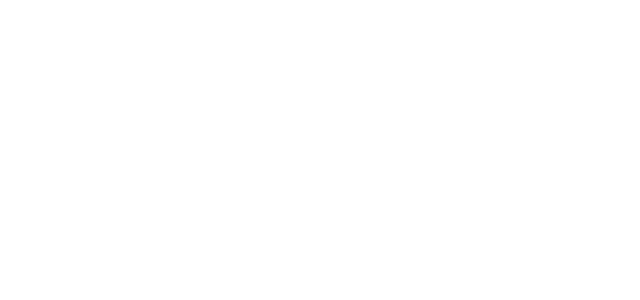
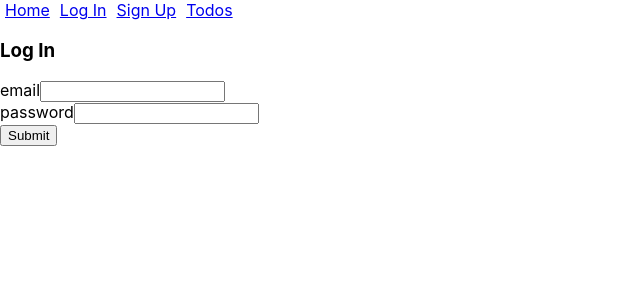
Before and after one commit to caseywar/lab12-auth-frontend, a React (Create React App) app: page /login in a window 1280 px wide. Shown: the top 300 px of the page, without its empty margins (0-640 px from the left). Built offline with nearby package versions, Linux system fonts and the light colour scheme.

Commit message:
sign up and sign in working. list page rendering

```diff
--- a/package.json
+++ b/package.json
@@ -8,7 +8,9 @@
     "@testing-library/user-event": "^12.8.1",
     "react": "^17.0.1",
     "react-dom": "^17.0.1",
+    "react-router-dom": "^5.2.0",
     "react-scripts": "4.0.3",
+    "superagent": "^6.1.0",
     "web-vitals": "^1.1.0"
   },
   "scripts": {
--- a/src/App.css
+++ b/src/App.css
@@ -2,37 +2,28 @@
   text-align: center;
 }
 
-.App-logo {
-  height: 40vmin;
-  pointer-events: none;
+a {
+  margin: 5px;
 }
 
-@media (prefers-reduced-motion: no-preference) {
-  .App-logo {
-    animation: App-logo-spin infinite 20s linear;
-  }
+label {
+  display: block
 }
 
-.App-header {
-  background-color: #282c34;
-  min-height: 100vh;
-  display: flex;
-  flex-direction: column;
-  align-items: center;
-  justify-content: center;
-  font-size: calc(10px + 2vmin);
-  color: white;
+
+.todo {
+  border: solid 3px black;
+  border-radius: 40px;
+  width: 30%;
+  padding: 10px;
+  cursor: pointer;
+  transition: all .3s ease-in-out;
 }
 
-.App-link {
-  color: #61dafb;
+.todo:hover {
+  background-color: rgb(122, 224, 255);
 }
 
-@keyframes App-logo-spin {
-  from {
-    transform: rotate(0deg);
-  }
-  to {
-    transform: rotate(360deg);
-  }
+.completed {
+  text-decoration: line-through;
 }
--- a/src/App.js
+++ b/src/App.js
@@ -1,12 +1,80 @@
 import React, { Component } from 'react'
 import './App.css';
+import {
+  BrowserRouter as Router,
+  Route,
+  Switch,
+} from 'react-router-dom';
+import Home from './Home/Home.js';
+import Header from './components/Header.js';
+
+import TodosListPage from './TodosListPage/TodosListPage.js';
+import SignUpPage from './AuthPages/SignUpPage.js';
+import LoginPage from './AuthPages/LoginPage.js';
 
 
+
+import { getUserFromLocalStorage, putUserInLocalStorage } from './local-storage-utils';
+
 export default class App extends Component {
+  state = {
+    user: getUserFromLocalStorage()
+  }
+
+  handleUserChange = (user) => {
+    this.setState({ user })
+
+    putUserInLocalStorage(user);
+  }
+
+  handleLogout = () => {
+    this.handleUserChange();
+  }
+
   render() {
+    const { user } = this.state;
     return (
       <div>
-
+        <Router>
+          <Header
+            user={this.state.user}
+            handleLogout={this.handleLogout} />
+          <Switch>
+            <Route
+              path="/"
+              exact
+              render={(routerProps) => <Home {...routerProps} />}
+            />
+            <Route
+              path="/todos"
+              exact
+              token={user && user.token}
+              render={(routerProps) =>
+                <TodosListPage
+                  user={this.state.user}
+                  {...routerProps}
+                />}
+            />
+            <Route
+              path="/login"
+              exact
+              render={(routerProps) =>
+                <LoginPage
+                  handleUserChange={this.handleUserChange}
+                  {...routerProps}
+                />}
+            />
+            <Route
+              path="/signup"
+              exact
+              render={(routerProps) =>
+                <SignUpPage
+                  handleUserChange={this.handleUserChange}
+                  {...routerProps}
+                />}
+            />
+          </Switch>
+        </Router>
       </div>
     )
   }
--- a/src/AuthPages/LoginPage.js
+++ b/src/AuthPages/LoginPage.js
@@ -0,0 +1,43 @@
+import React, { Component } from 'react'
+import { loginUser } from '../api-utils.js';
+
+
+export default class LoginPage extends Component {
+    state = {
+        email: '',
+        password: ''
+    }
+
+    handleEmailChange = (e) => this.setState({ email: e.target.value })
+
+    handlePasswordChange = (e) => this.setState({ password: e.target.value })
+
+    handleSubmit = async e => {
+        e.preventDefault();
+
+        const user = await loginUser(this.state.email, this.state.password);
+
+        this.props.handleUserChange(user);
+
+        this.props.history.push('/todos');
+    }
+    render() {
+        return (
+            <div>
+                <h3>Log In</h3>
+                <form onSubmit={this.handleSubmit}>
+                    <label >
+                        email
+                        <input value={this.state.email} onChange={this.handleEmailChange} />
+                    </label>
+
+                    <label >
+                        password
+                        <input value={this.state.password} onChange={this.handlePasswordChange} />
+                    </label>
+                    <button>Submit</button>
+                </form>
+            </div>
+        )
+    }
+}
--- a/src/AuthPages/SignUpPage.js
+++ b/src/AuthPages/SignUpPage.js
@@ -0,0 +1,43 @@
+import React, { Component } from 'react'
+import { signUpUser } from '../api-utils.js';
+
+export default class SignUpPage extends Component {
+    state = {
+        email: '',
+        password: ''
+    }
+
+    handleEmailChange = (e) => this.setState({ email: e.target.value })
+
+    handlePasswordChange = (e) => this.setState({ password: e.target.value })
+
+    handleSubmit = async e => {
+        e.preventDefault();
+
+        const user = await signUpUser(this.state.email, this.state.password);
+
+        this.props.handleUserChange(user);
+
+        this.props.history.push('/todos');
+    }
+
+    render() {
+        return (
+            <div>
+                <h3>Signup</h3>
+                <form onSubmit={this.handleSubmit}>
+                    <label >
+                        email
+                        <input value={this.state.email} onChange={this.handleEmailChange} />
+                    </label>
+
+                    <label >
+                        password
+                        <input value={this.state.password} onChange={this.handlePasswordChange} />
+                    </label>
+                    <button>Submit</button>
+                </form>
+            </div>
+        )
+    }
+}
--- a/src/TodosListPage/TodosListPage.js
+++ b/src/TodosListPage/TodosListPage.js
@@ -1,10 +1,55 @@
 import React, { Component } from 'react'
+import { getTodos, addTodo, completeTodo } from '../api-utils.js';
+export default class TodosListPage extends Component {
+    state = {
+        todos: [],
+        todo: ''
+    }
 
-export default class TodosListPage extends Component {
+    componentDidMount = async () => {
+        await this.fetchTodos();
+    }
+
+    fetchTodos = async () => {
+        const todos = await getTodos(this.props.user.token);
+
+        this.setState({ todos });
+    }
+
+    handleSubmit = async e => {
+        e.preventDefault();
+
+        await addTodo(this.state.todo, this.props.user.token);
+        await this.fetchTodos();
+        this.setState({ todo: '' })
+    }
+
+    handleTodoChange = e => this.setState({ todo: e.target.value })
+
+    handleComplete = async (todoId) => {
+        await completeTodo(todoId, this.props.user.token);
+        this.fetchTodos();
+    }
+
     render() {
         return (
             <div>
-                List PAge
+                <form onSubmit={this.handleSubmit}>
+                    <input value={this.state.todo} onChange={this.handleTodoChange} />
+                    <button>Add todo</button>
+                </form>
+                {!this.state.todos.length && <p>All tasks complete!!</p>}
+                {this.state.todos.map(todo =>
+                    <p
+                        key={`${todo.todo}-${todo.id}`}
+                        onClick={() => this.handleComplete(todo.id)}
+                        className={`
+                            todo ${todo.completed
+                                ? 'completed'
+                                : ''}`
+                        }>
+                        {todo.todo}
+                    </p>)}
             </div>
         )
     }
--- a/src/api-utils.js
+++ b/src/api-utils.js
@@ -0,0 +1,45 @@
+import request from 'superagent';
+
+// API url
+const URL = 'http://localhost:3000';
+
+export async function signUpUser(email, password) {
+    const response = await request
+        .post(`${URL}/auth/signup`)
+        .send({ email, password })
+
+    return response.body;
+}
+
+export async function loginUser(email, password) {
+    const response = await request
+        .post(`${URL}/auth/signin`)
+        .send({ email, password })
+
+    return response.body;
+}
+
+export async function getTodos(token) {
+    const response = await request
+        .get(`${URL}/api/todos`)
+        .set('Authorization', token)
+
+    return response.body;
+}
+
+export async function addTodo(todo, token) {
+    const response = await request
+        .post(`${URL}/api/todos`)
+        .set('Authorization', token)
+        .send({ todo })
+
+    return response.body;
+}
+
+export async function completeTodo(todoId, token) {
+    const response = await request
+        .put(`${URL}/api/todos/${todoId}`)
+        .set('Authorization', token)
+
+    return response.body;
+}
--- a/src/components/Header.js
+++ b/src/components/Header.js
@@ -1,10 +1,15 @@
 import React, { Component } from 'react'
+import { NavLink } from 'react-router-dom'
+
 
 export default class Header extends Component {
     render() {
         return (
             <div>
-                Header
+                <NavLink to="/">Home</NavLink>
+                <NavLink to="/login">Log In</NavLink>
+                <NavLink to="/signup">Sign Up</NavLink>
+                <NavLink to="/todos">Todos</NavLink>
             </div>
         )
     }
--- a/src/local-storage-utils.js
+++ b/src/local-storage-utils.js
@@ -0,0 +1,20 @@
+export const USER = 'USER';
+
+// this function will give us a user object
+export function getUserFromLocalStorage() {
+    const user = localStorage.getItem(USER);
+
+    // if there is a user in local storage, that's the user this function will return
+    if (user && user.token) return JSON.parse(user);
+
+    // otherwise, it'll just give us a blank, fake user object.
+    return {
+        email: '',
+        id: '',
+        token: ''
+    }
+}
+
+export function putUserInLocalStorage(user) {
+    localStorage.setItem(USER, JSON.stringify(user));
+}
```
Also changed, not shown: src/components/PrivateRoute.js (added), src/components/PrivateRouthe.js (deleted), 1 other file (tests, documents, lock files or other folders).
